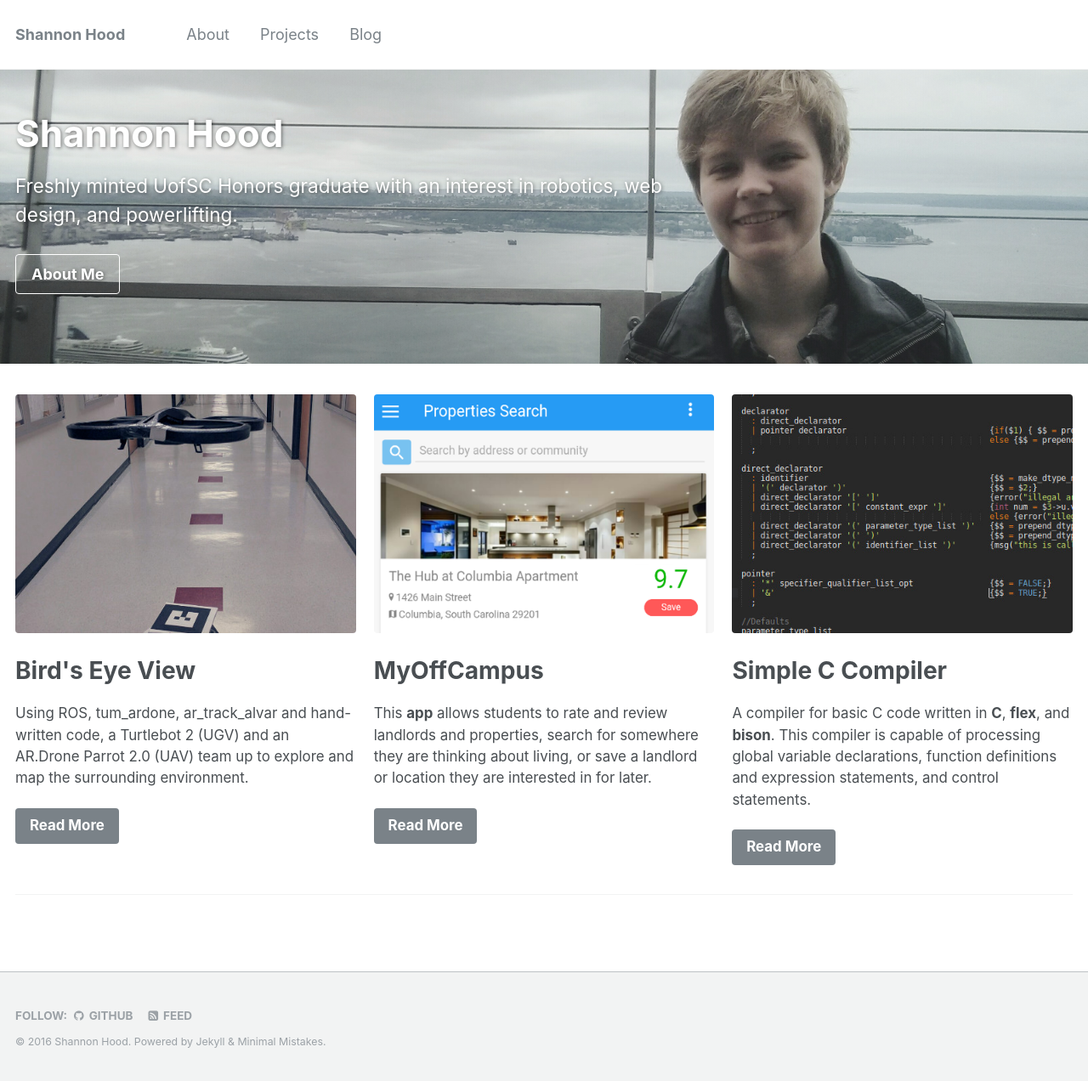
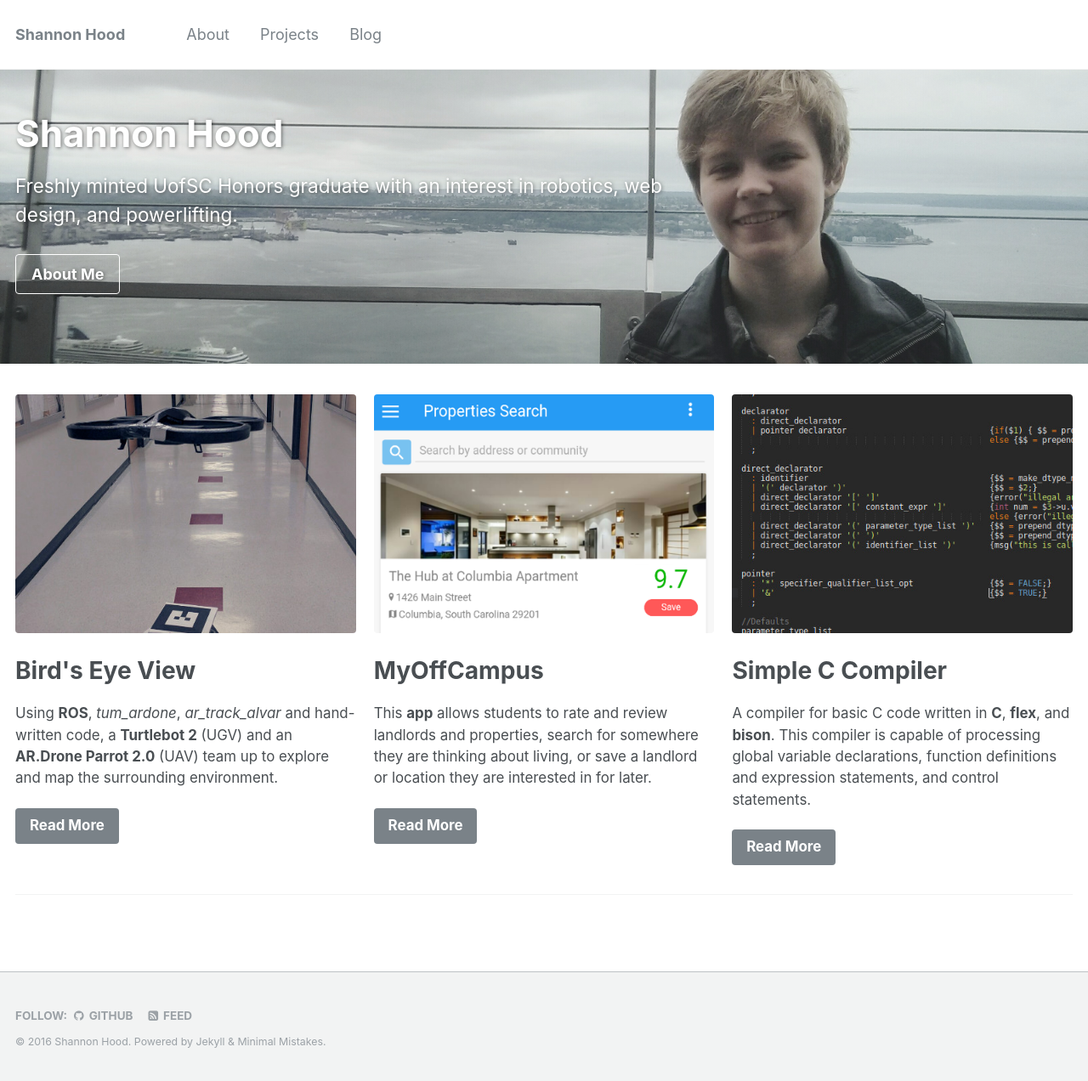
Before and after one commit to hoodsr/hoodsr.github.io, a Jekyll site: the page built from index.html, in a window 1280 px wide. Shown: the whole page at 85% size. Built offline with Jekyll 4.4.1, drawn with Linux system fonts in a browser that asks for light colours; the list of posts is cut into pages by our own code.

```diff
--- a/index.html
+++ b/index.html
@@ -13,7 +13,7 @@
   - image_path: birds-eye-view-1.jpg
     alt: "Photo of an AR.Drone Parrot"
     title: "Bird's Eye View"
-    excerpt: "Using ROS, tum_ardone, ar_track_alvar and hand-written code, a Turtlebot 2 (UGV) and an AR.Drone Parrot 2.0 (UAV) team up to explore and map the surrounding environment."
+    excerpt: "Using **ROS**, *tum_ardone*, *ar_track_alvar* and hand-written code, a **Turtlebot 2** (UGV) and an **AR.Drone Parrot 2.0** (UAV) team up to explore and map the surrounding environment."
     url: "/projects/"
     btn_label: "Read More"
     btn_class: "btn"
```
